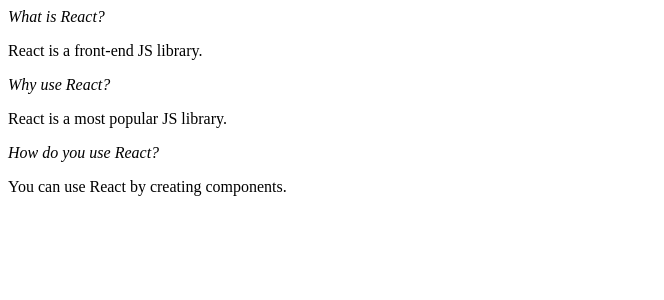
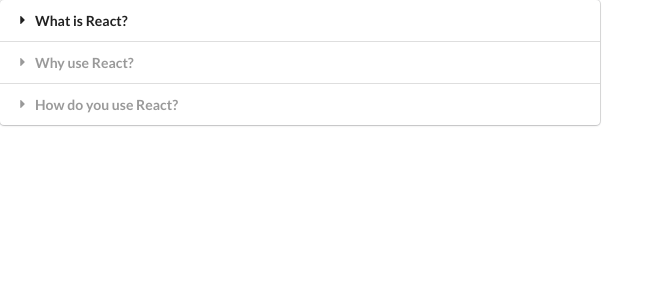
Before and after one commit to janekbartnicki/widgets, a React (Create React App) app: page / in a window 1280 px wide. Shown: the top 300 px of the page, without its empty margins (0-664 px from the left). Built offline with nearby package versions, Linux system fonts and the light colour scheme.

Commit message:
Building accordion component

```diff
--- a/public/index.html
+++ b/public/index.html
@@ -24,6 +24,7 @@
       work correctly both with client-side routing and a non-root public URL.
       Learn how to configure a non-root public URL by running `npm run build`.
     -->
+    <link rel="stylesheet" href="https://cdnjs.cloudflare.com/ajax/libs/semantic-ui/2.5.0/semantic.min.css">
     <title>React App</title>
   </head>
   <body>
--- a/src/components/Accordion.js
+++ b/src/components/Accordion.js
@@ -1,19 +1,24 @@
-import React from 'react';
+import React, {useState} from 'react';
 
 export default function Accordion({items}) {
+    const [activeIndex, setActiveIndex] = useState(null);
 
-    const renderedItems = items.map(item => {
+    const onTitleClick = index => setActiveIndex(index);
+
+    const renderedItems = items.map((item, index) => {
+
+        const active = index === activeIndex ? 'active' : '';
+
         return (
-            <div key={item.title}>
-                <div className='title active'>
-                    <i className='dropdown icon'>
-                        {item.title}
-                    </i>
+            <React.Fragment key={item.title}>
+                <div className={`title ${active}`} onClick={() => onTitleClick(index)}>
+                    <i className='dropdown icon'></i>
+                    {item.title}
                 </div>
-                <div className='content active'>
+                <div className={`content ${active}`}>
                     <p>{item.content}</p>
                 </div>
-            </div>
+            </React.Fragment>
         )
     })
 
```
